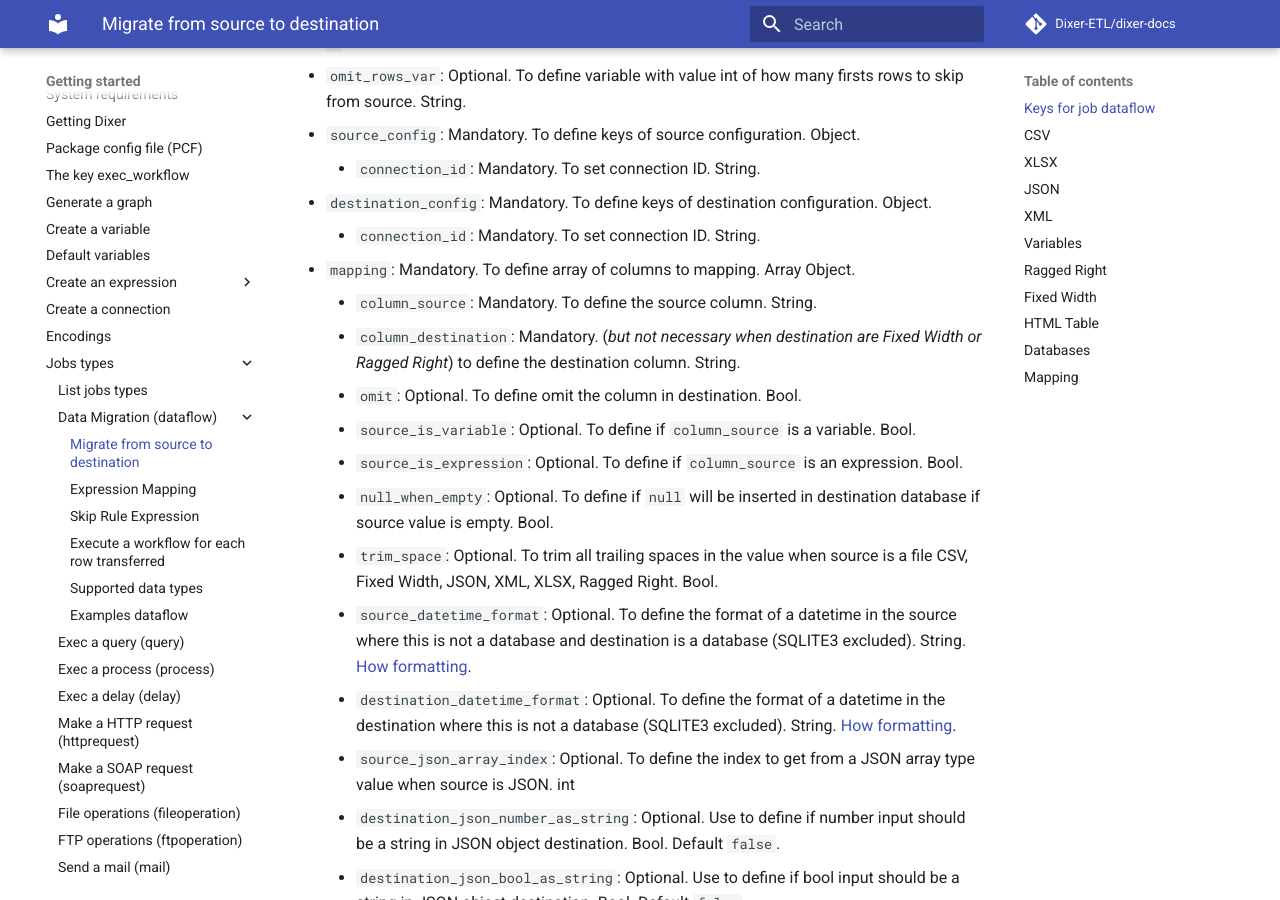
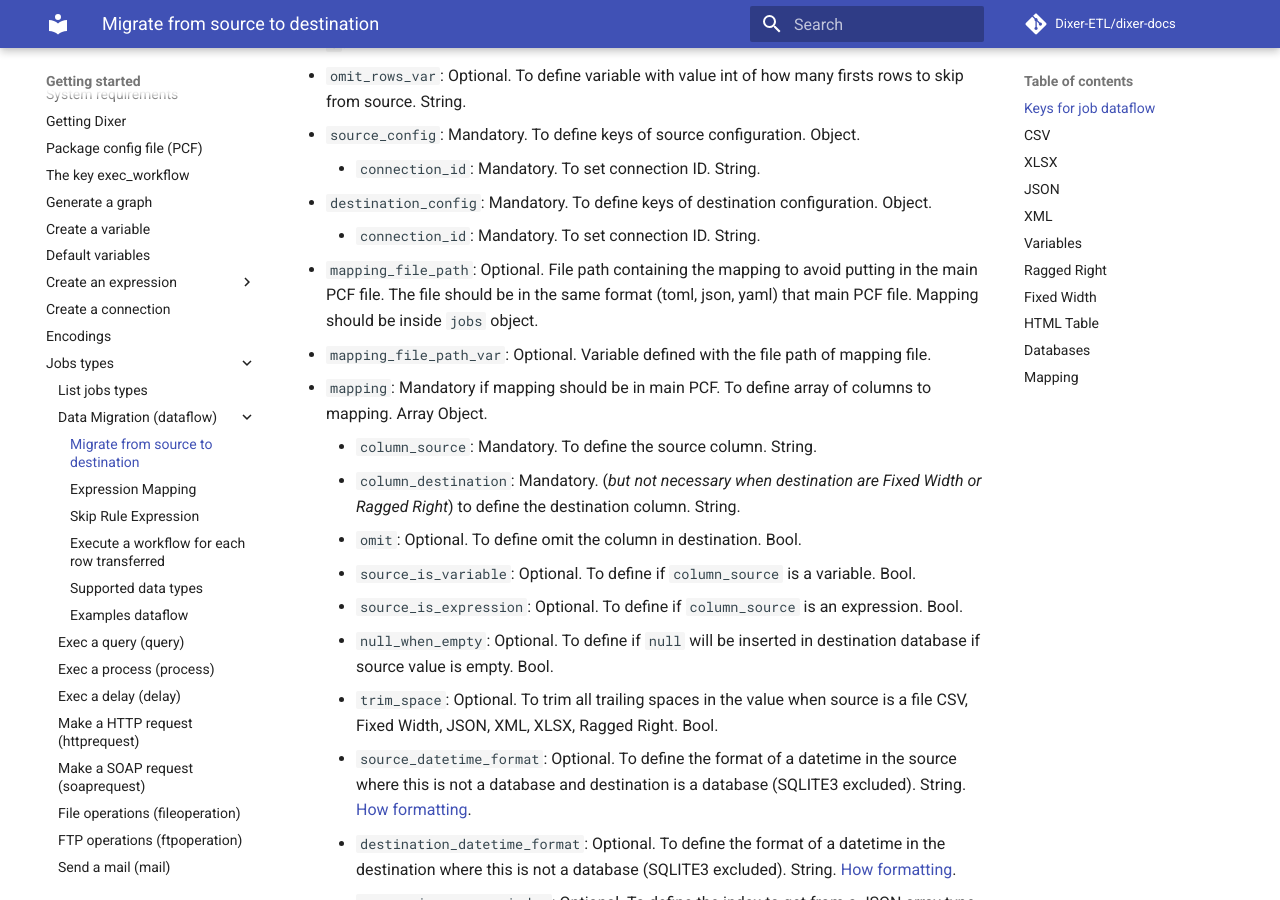
Before and after one commit to Dixer-ETL/dixer-docs, an MkDocs documentation site: the page built from docs/documentation/jobs/dataflow/Migrate-from-source-to-destination.md, in a window 1280 px wide and 900 px high, scrolled down 1204 px. Built offline with MkDocs 1.6.1 and Material for MkDocs 9.7.7, drawn with Linux system fonts in a browser that asks for light colours; comment, search, counter and statistics services are not loaded; some of the changed text lies outside the part shown.

Commit message:
Doc about mapping_file_path
This new key is used to read a file containing mapping instead use the mapping in main PCF file for a job.

```diff
--- a/docs/documentation/jobs/dataflow/Migrate-from-source-to-destination.md
+++ b/docs/documentation/jobs/dataflow/Migrate-from-source-to-destination.md
@@ -38,7 +38,9 @@ The type is `dataflow`.
     - `connection_id`: Mandatory. To set connection ID. String.
 - `destination_config`: Mandatory. To define keys of destination configuration. Object.
     - `connection_id`: Mandatory. To set connection ID. String.
-- `mapping`: Mandatory. To define array of columns to mapping. Array Object.
+- `mapping_file_path`: Optional. File path containing the mapping to avoid putting in the main PCF file. The file should be in the same format (toml, json, yaml) that main PCF file. Mapping should be inside `jobs` object.
+- `mapping_file_path_var`: Optional. Variable defined with the file path of mapping file.
+- `mapping`: Mandatory if mapping should be in main PCF. To define array of columns to mapping. Array Object.
     - `column_source`: Mandatory. To define the source column. String.
     - `column_destination`: Mandatory. (*but not necessary when destination are Fixed Width or Ragged Right*) to define the destination column. String.
     - `omit`: Optional. To define omit the column in destination. Bool.
@@ -276,3 +278,5 @@ For JSON input file:
 To get `val` key, in `column_source` set `code->misc->comment->val` (Supposing `colors` is the value for json connection in key `array_key`). Same logic with XML input file.
 
 For JSON only: you can get a value from a JSON array specifying the index in `source_json_array_index` key.
+
+Mapping of a dataflow can be set in another file and called with `mapping_file_path` and can be accept variable with the path using `mapping_file_path_var`
```
Also changed, not shown: docs/Changelog.md (+1 -1 lines).
